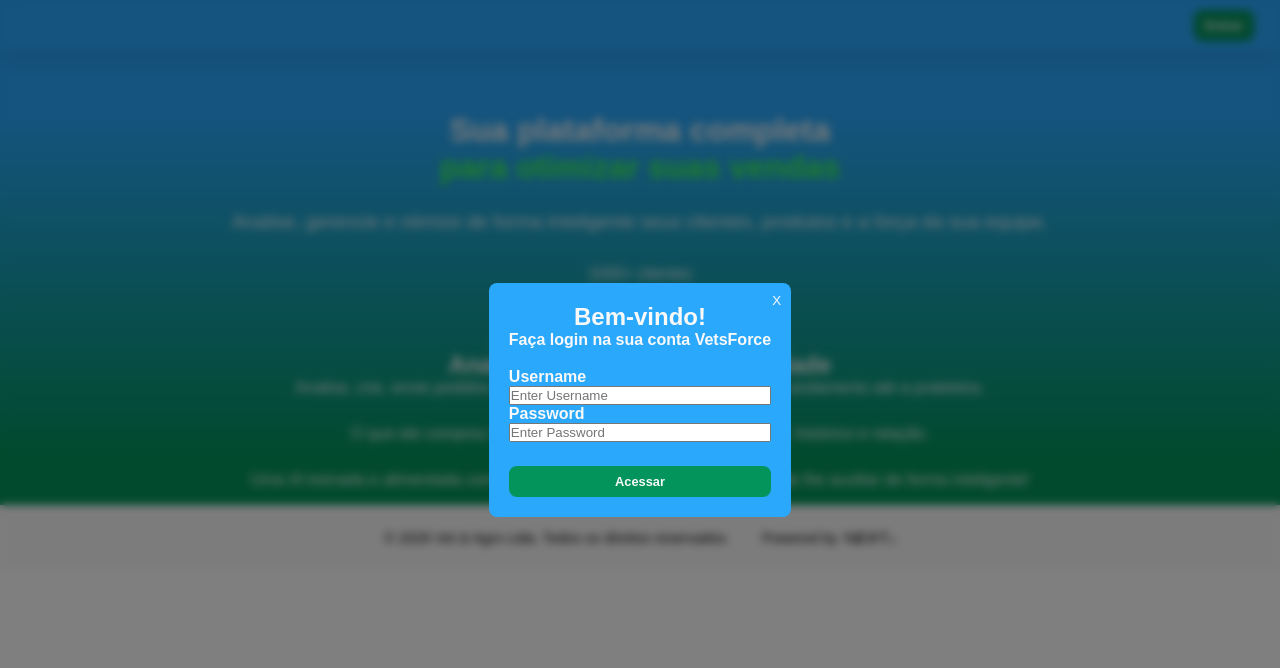
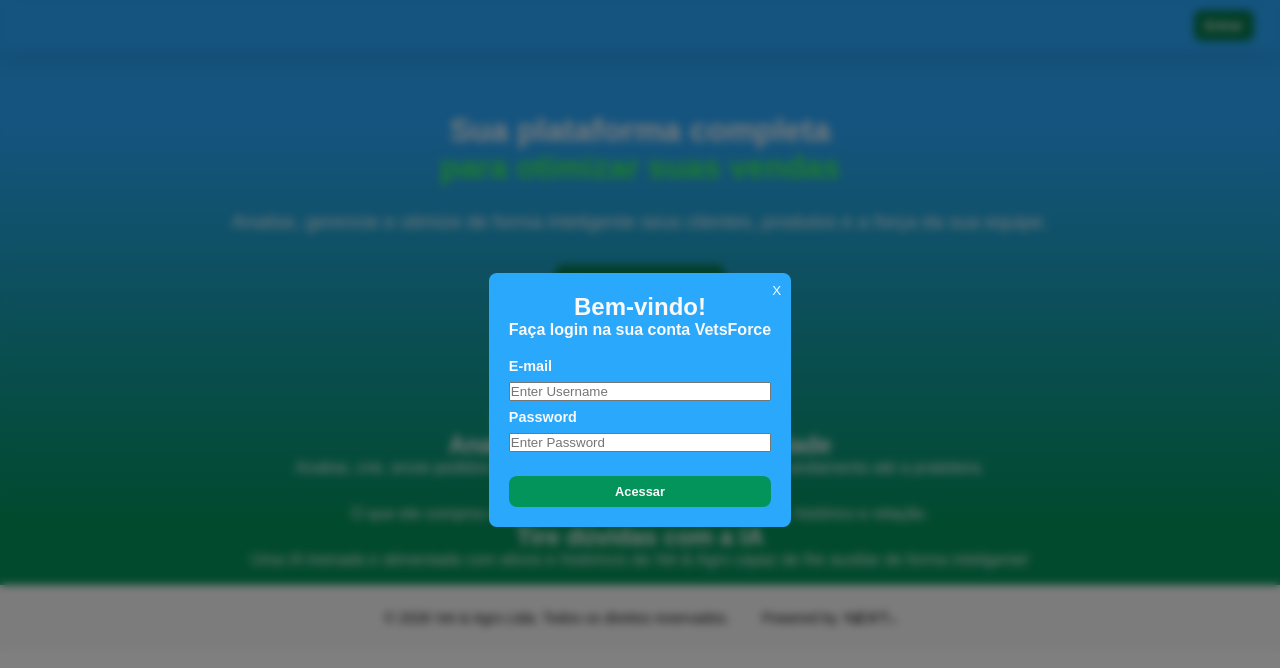
Before and after one commit to gabrielUpON/VetsForce, a Next.js app: page / in a window 1280 px wide. Both pictures are taken after a click on the button "Entrar". Shown: the top 668 px of the page. Built offline with nearby package versions, Linux system fonts and the light colour scheme.

Commit message:
update css

```diff
--- a/app/Home.module.css
+++ b/app/Home.module.css
@@ -28,7 +28,7 @@
 .botao {
     font-size: 0.8rem;
     font-weight: bold;
-    background-color: #03945c;
+    background-color: #027a4c;
     border: none;
     border-radius: 8px;
     margin-left: auto;
@@ -38,7 +38,7 @@
 }
 
 .botao:hover {
-  background-color: #027a4c;
+  background-color: #03945c;
   transition: background-color 0.5s ease;
 }
 
@@ -54,13 +54,30 @@
             font-size: 2rem;
             font-weight: bold;
         }
-        span:nth-child(2) {
+
+        span:nth-of-type(2) {
             color: #3AFF51;
         }
+
         p {
             margin-top: 25px;
             font-size: 1.2rem;
         }
+    }
+
+    .botaocentral {
+        background-color: #027a4c;
+        border: none;
+        border-radius: 8px;
+        cursor: pointer;
+        font-size: 1.2rem;
+        margin-top: 32px;
+        padding: 0.8rem 1rem;
+    }
+
+    .botaocentral:hover {
+        background-color: #03945c;
+        transition: background-color 0.5s ease;
     }
 
     .metricas {
--- a/app/page.js
+++ b/app/page.js
@@ -35,6 +35,10 @@
             Analise, gerencie e otimize de forma inteligente seus clientes, produtos e a força da sua equipe.
           </p>
         </div>
+
+        <button className={styles.botaocentral} onClick={() => setOpen(true)}>
+          Comece Agora !
+        </button>
 
         <div className={styles.metricas}>
 
--- a/components/home/Modal.module.css
+++ b/components/home/Modal.module.css
@@ -8,6 +8,7 @@
     transform: translateY(0);
   }
 }
+
 .main {
     position: fixed;
     inset: 0;
@@ -47,6 +48,15 @@
             margin-bottom: 1.2rem;
         }
 
+        label {
+            font-size: 0.9rem;
+            margin-bottom: 8px;
+        }
+
+        label:nth-of-type(2) {
+            margin-top: 8px;
+        }
+
         button {
             font-size: 0.8rem;
             font-weight: bold;
--- a/components/home/modal.jsx
+++ b/components/home/modal.jsx
@@ -14,7 +14,7 @@
         <form onSubmit={(e) => e.preventDefault()}>
           <h2>Bem-vindo!</h2>
           <h3>Faça login na sua conta VetsForce</h3>
-          <label htmlFor="uname"><b>Username</b></label>
+          <label htmlFor="uname"><b>E-mail</b></label>
           <input type="text" placeholder="Enter Username" name="uname" required />
 
           <label htmlFor="psw"><b>Password</b></label>
```
